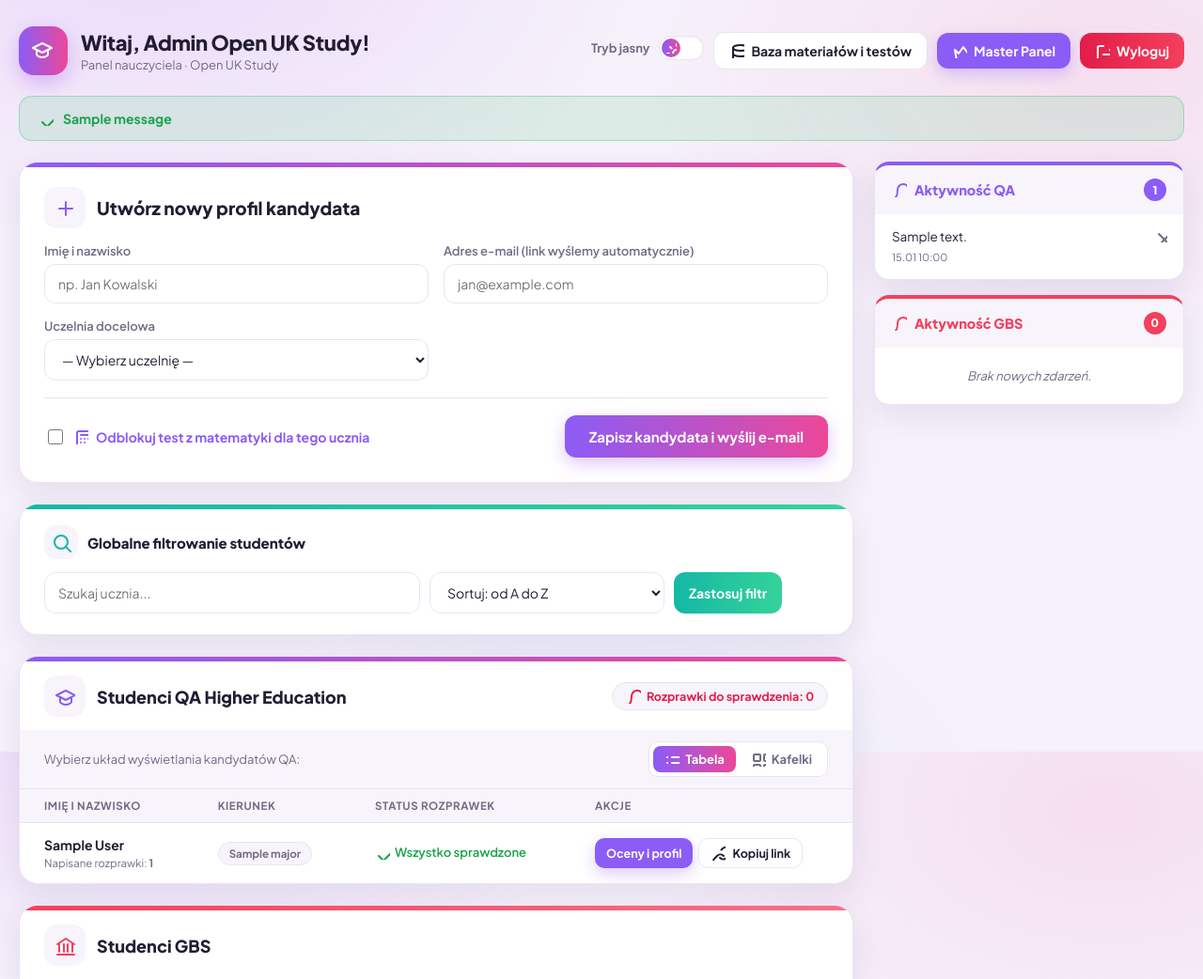
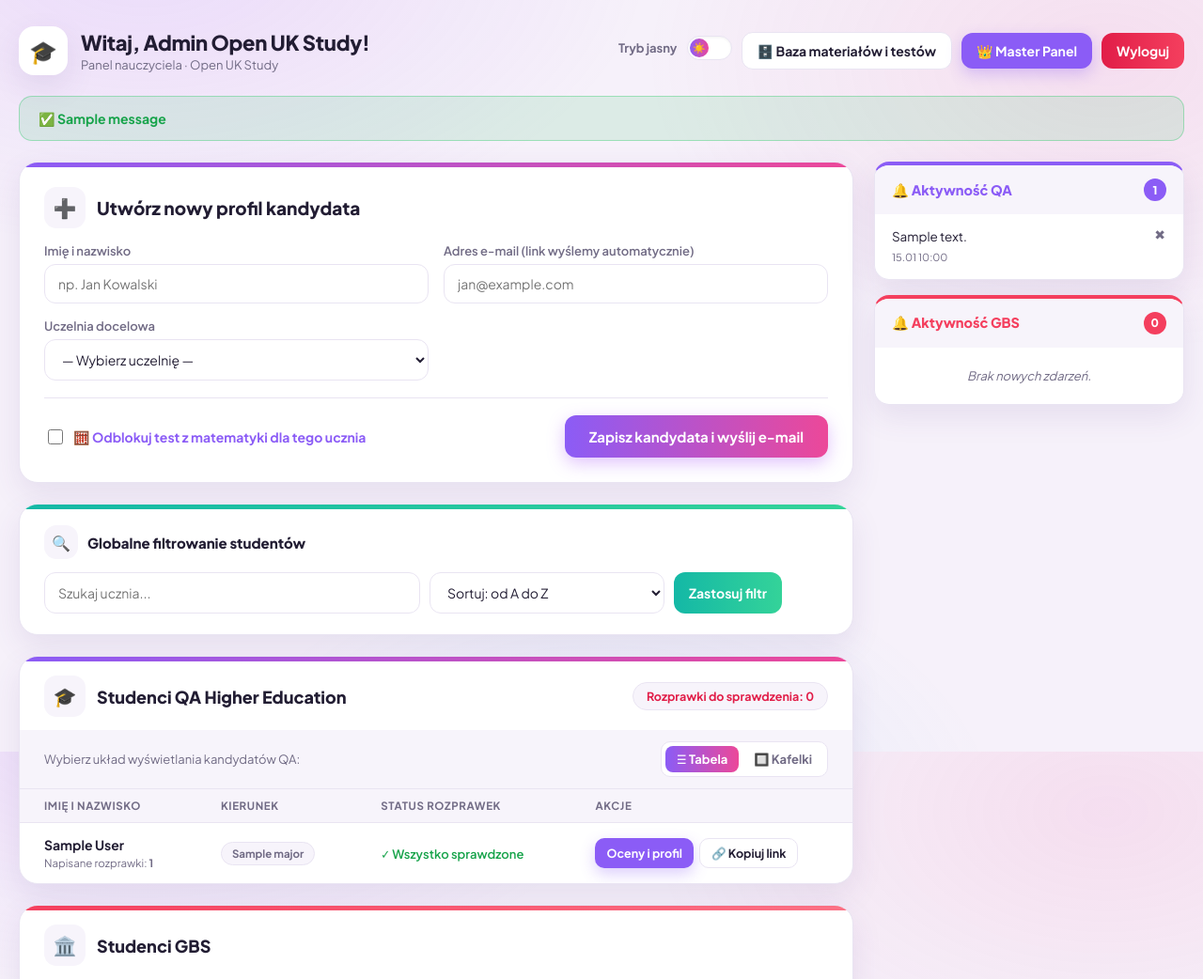
Before and after one commit to kubad0101-creator/rozprawki-app, a Flask app: page /panel in a window 1280 px wide. Shown: the top 1042 px of the page at 94% size. Run offline with Flask 3, Linux system fonts and the light colour scheme; the visitor is signed in with stand-in values (Sample User, id 1); tables that the repository leaves empty hold one stand-in row (values such as "Sample post"); one stand-in notice (Sample message) is shown.

Commit message:
Update panel_dashboard.html

```diff
--- a/templates/panel_dashboard.html
+++ b/templates/panel_dashboard.html
@@ -27,7 +27,6 @@
             --purple:#8b5cf6; --pink:#ec4899; --teal:#14b8a6;
             --danger:#e11d48; --success:#16a34a;
             --qa:#8b5cf6; --gbs:#f43f5e;
-            --icon:#8b5cf6;
         }
         [data-theme="dark"]{
             --bg:#121016;
@@ -36,7 +35,6 @@
                 radial-gradient(820px 520px at 92% 8%, rgba(236,72,153,.12), transparent 60%);
             --surface:#1c1823; --surface-2:#252030; --text:#f1edf8; --muted:#9c95b0;
             --border:#2e2939; --input-bg:#242030; --shadow:0 14px 36px rgba(0,0,0,.45);
-            --icon:#b794f6;
         }
         *{ box-sizing:border-box; }
         body{
@@ -47,17 +45,12 @@
         }
         .wrap{ max-width:1350px; margin:0 auto; display:flex; flex-direction:column; gap:22px; }
 
-        /* ===== Ikony ===== */
-        .ico{ width:20px; height:20px; flex-shrink:0; stroke:currentColor; stroke-width:2; fill:none; stroke-linecap:round; stroke-linejoin:round; }
-        .ico-sm{ width:16px; height:16px; }
-
         .topbar{ display:flex; justify-content:space-between; align-items:center; gap:16px; flex-wrap:wrap; }
         .brand{ display:flex; align-items:center; gap:14px; }
         .brand-logo{
-            width:52px; height:52px; border-radius:16px; background:var(--grad-main); color:#fff;
-            box-shadow:0 8px 20px rgba(168,85,247,.35); display:flex; align-items:center; justify-content:center;
+            width:52px; height:52px; border-radius:16px; background:var(--surface);
+            box-shadow:var(--shadow); display:flex; align-items:center; justify-content:center; font-size:24px;
         }
-        .brand-logo .ico{ width:26px; height:26px; }
         .brand h1{ margin:0; font-size:22px; font-weight:800; letter-spacing:-.3px; }
         .brand p{ margin:2px 0 0; font-size:13px; color:var(--muted); }
         .top-actions{ display:flex; align-items:center; gap:10px; flex-wrap:wrap; }
@@ -72,9 +65,8 @@
         .theme-toggle .knob{
             position:absolute; top:2px; left:2px; width:20px; height:20px; border-radius:50%;
             background:var(--grad-main); display:flex; align-items:center; justify-content:center;
-            transition:left .25s ease; color:#fff;
+            font-size:11px; transition:left .25s ease;
         }
-        .theme-toggle .knob .ico{ width:12px; height:12px; }
         .theme-toggle input:checked + .track .knob{ left:24px; }
 
         .btn{
@@ -102,10 +94,9 @@
         }
         .card::before{ content:''; position:absolute; top:0; left:0; right:0; height:5px; background:var(--card-accent, var(--grad-main)); }
         .icon-sq{
-            width:44px; height:44px; border-radius:13px; background:var(--surface-2); color:var(--icon);
-            display:inline-flex; align-items:center; justify-content:center; flex-shrink:0;
+            width:44px; height:44px; border-radius:13px; background:var(--surface-2);
+            display:inline-flex; align-items:center; justify-content:center; font-size:20px; flex-shrink:0;
         }
-        .icon-sq .ico{ width:22px; height:22px; }
 
         label{ font-size:13px; font-weight:600; color:var(--muted); display:block; margin-bottom:6px; }
         .form-control{
@@ -129,6 +120,8 @@
         }
         .check-math{ cursor:pointer; font-weight:700; color:var(--purple); font-size:14px; display:flex; align-items:center; gap:8px; }
         .check-math input{ accent-color:var(--purple); width:16px; height:16px; }
+        /* Wyróżniony blok terminów */
+        .termin-box{ background:var(--surface-2); border:1px solid var(--border); border-radius:14px; padding:16px; margin-top:6px; }
 
         .filter-title{ margin:0 0 14px; font-size:15px; font-weight:800; display:flex; align-items:center; gap:10px; }
         .filter-form{ display:flex; gap:10px; flex-wrap:wrap; }
@@ -140,7 +133,6 @@
         .counter-pill{
             font-size:12.5px; font-weight:700; padding:6px 14px; border-radius:99px;
             background:var(--surface-2); color:var(--danger); border:1px solid var(--border);
-            display:inline-flex; align-items:center; gap:6px;
         }
         .student-table{ width:100%; border-collapse:collapse; }
         .student-table th{
@@ -164,13 +156,12 @@
             100%{ box-shadow:0 0 0 0 rgba(236,72,153,0); }
         }
         .pulse-dot{ display:inline-block; width:9px; height:9px; border-radius:50%; background:var(--grad-main); animation:pulse 1.6s infinite; margin-right:6px; }
-        .status-ok{ color:var(--success); font-size:13px; font-weight:600; display:inline-flex; align-items:center; gap:5px; }
+        .status-ok{ color:var(--success); font-size:13px; font-weight:600; }
         .status-alert{ color:var(--danger); font-size:13px; font-weight:700; }
 
         .flash{
             padding:14px 20px; border-radius:14px; font-weight:700; font-size:14px;
             background:rgba(34,197,94,.12); color:var(--success); border:1px solid rgba(34,197,94,.35);
-            display:flex; align-items:center; gap:10px;
         }
 
         .qa-view-controls{
@@ -180,8 +171,8 @@
         .qa-view-controls .hint{ font-size:13px; color:var(--muted); }
         .view-switch{ display:flex; gap:4px; background:var(--surface); border:1px solid var(--border); border-radius:10px; padding:4px; }
         .view-btn{
-            display:inline-flex; align-items:center; gap:6px; background:none; border:none; padding:6px 12px; border-radius:8px;
-            cursor:pointer; font-family:inherit; font-size:13px; font-weight:700; color:var(--muted); transition:.15s;
+            background:none; border:none; padding:6px 12px; border-radius:8px; cursor:pointer;
+            font-family:inherit; font-size:13px; font-weight:700; color:var(--muted); transition:.15s;
         }
         .view-btn.active{ background:var(--grad-main); color:#fff; }
 
@@ -208,7 +199,6 @@
             padding:14px 18px; font-weight:800; font-size:14.5px;
             display:flex; justify-content:space-between; align-items:center; background:var(--surface-2);
         }
-        .notif-header .label{ display:inline-flex; align-items:center; gap:8px; }
         .notif-panel.qa .notif-header{ color:var(--qa); }
         .notif-panel.gbs .notif-header{ color:var(--gbs); }
         .count-chip{ font-size:12px; font-weight:800; color:#fff; min-width:24px; height:24px; padding:0 8px; border-radius:99px; display:inline-flex; align-items:center; justify-content:center; }
@@ -219,43 +209,19 @@
         .notif-list li:last-child{ border-bottom:none; }
         .notif-time{ display:block; color:var(--muted); font-size:11px; margin-top:4px; }
         .notif-list form{ position:absolute; top:12px; right:14px; margin:0; }
-        .notif-del{ background:none; border:none; color:var(--muted); cursor:pointer; border-radius:6px; padding:3px; display:inline-flex; }
+        .notif-del{ background:none; border:none; color:var(--muted); cursor:pointer; font-size:14px; border-radius:6px; padding:2px 5px; }
         .notif-del:hover{ color:var(--danger); background:rgba(225,29,72,.10); }
-        .notif-del .ico{ width:15px; height:15px; }
         .empty-notif{ padding:22px; text-align:center; color:var(--muted); font-size:13px; font-style:italic; }
     </style>
 </head>
 <body>
-
-<!-- ===== Definicje ikon SVG (użycie: <svg class="ico"><use href="#i-nazwa"/></svg>) ===== -->
-<svg width="0" height="0" style="position:absolute" aria-hidden="true">
-    <defs>
-        <g id="i-cap"><path d="M22 10 12 5 2 10l10 5 10-5Z"/><path d="M6 12v5c0 1 2.7 3 6 3s6-2 6-3v-5"/></g>
-        <g id="i-plus"><line x1="12" y1="5" x2="12" y2="19"/><line x1="5" y1="12" x2="19" y2="12"/></g>
-        <g id="i-search"><circle cx="11" cy="11" r="7"/><line x1="21" y1="21" x2="16.65" y2="16.65"/></g>
-        <g id="i-db"><ellipse cx="12" cy="5" rx="8" ry="3"/><path d="M4 5v6c0 1.7 3.6 3 8 3s8-1.3 8-3V5"/><path d="M4 11v6c0 1.7 3.6 3 8 3s8-1.3 8-3v-6"/></g>
-        <g id="i-crown"><path d="M3 7l4 4 5-7 5 7 4-4-2 12H5L3 7Z"/></g>
-        <g id="i-logout"><path d="M9 21H5a2 2 0 0 1-2-2V5a2 2 0 0 1 2-2h4"/><polyline points="16 17 21 12 16 7"/><line x1="21" y1="12" x2="9" y2="12"/></g>
-        <g id="i-sun"><circle cx="12" cy="12" r="4"/><line x1="12" y1="2" x2="12" y2="4"/><line x1="12" y1="20" x2="12" y2="22"/><line x1="2" y1="12" x2="4" y2="12"/><line x1="20" y1="12" x2="22" y2="12"/><line x1="5" y1="5" x2="6.5" y2="6.5"/><line x1="17.5" y1="17.5" x2="19" y2="19"/><line x1="5" y1="19" x2="6.5" y2="17.5"/><line x1="17.5" y1="6.5" x2="19" y2="5"/></g>
-        <g id="i-moon"><path d="M21 12.8A9 9 0 1 1 11.2 3a7 7 0 0 0 9.8 9.8Z"/></g>
-        <g id="i-calc"><rect x="4" y="2" width="16" height="20" rx="2"/><line x1="8" y1="6" x2="16" y2="6"/><line x1="8" y1="10" x2="8" y2="10"/><line x1="12" y1="10" x2="12" y2="10"/><line x1="16" y1="10" x2="16" y2="10"/><line x1="8" y1="14" x2="8" y2="14"/><line x1="12" y1="14" x2="12" y2="14"/><line x1="8" y1="18" x2="12" y2="18"/></g>
-        <g id="i-link"><path d="M10 13a5 5 0 0 0 7 0l3-3a5 5 0 0 0-7-7l-1.5 1.5"/><path d="M14 11a5 5 0 0 0-7 0l-3 3a5 5 0 0 0 7 7l1.5-1.5"/></g>
-        <g id="i-user"><circle cx="12" cy="8" r="4"/><path d="M4 21a8 8 0 0 1 16 0"/></g>
-        <g id="i-bank"><path d="M3 10 12 4l9 6"/><line x1="5" y1="10" x2="5" y2="18"/><line x1="10" y1="10" x2="10" y2="18"/><line x1="14" y1="10" x2="14" y2="18"/><line x1="19" y1="10" x2="19" y2="18"/><line x1="3" y1="21" x2="21" y2="21"/></g>
-        <g id="i-list"><line x1="8" y1="6" x2="21" y2="6"/><line x1="8" y1="12" x2="21" y2="12"/><line x1="8" y1="18" x2="21" y2="18"/><line x1="3" y1="6" x2="3.01" y2="6"/><line x1="3" y1="12" x2="3.01" y2="12"/><line x1="3" y1="18" x2="3.01" y2="18"/></g>
-        <g id="i-grid"><rect x="3" y="3" width="7" height="7" rx="1"/><rect x="14" y="3" width="7" height="7" rx="1"/><rect x="3" y="14" width="7" height="7" rx="1"/><rect x="14" y="14" width="7" height="7" rx="1"/></g>
-        <g id="i-bell"><path d="M18 8a6 6 0 0 0-12 0c0 7-3 9-3 9h18s-3-2-3-9"/><path d="M13.7 21a2 2 0 0 1-3.4 0"/></g>
-        <g id="i-check"><polyline points="20 6 9 17 4 12"/></g>
-        <g id="i-x"><line x1="18" y1="6" x2="6" y2="18"/><line x1="6" y1="6" x2="18" y2="18"/></g>
-    </defs>
-</svg>
 
 <div class="wrap">
 
     <!-- ===== NAGŁÓWEK ===== -->
     <div class="topbar">
         <div class="brand">
-            <div class="brand-logo"><svg class="ico"><use href="#i-cap"/></svg></div>
+            <div class="brand-logo">🎓</div>
             <div>
                 <h1>Witaj, {{ teacher_name }}!</h1>
                 <p>Panel nauczyciela · Open UK Study</p>
@@ -265,20 +231,20 @@
             <label class="theme-toggle">
                 <span class="lbl" id="themeLabel">Tryb jasny</span>
                 <input type="checkbox" id="themeSwitch" onchange="toggleTheme(this.checked)">
-                <span class="track"><span class="knob" id="themeKnob"><svg class="ico"><use href="#i-sun"/></svg></span></span>
+                <span class="track"><span class="knob" id="themeKnob">☀️</span></span>
             </label>
-            <a href="/panel/database" class="btn btn-ghost"><svg class="ico ico-sm"><use href="#i-db"/></svg> Baza materiałów i testów</a>
+            <a href="/panel/database" class="btn btn-ghost">🗄️ Baza materiałów i testów</a>
             {% if user.role == 'admin' %}
-            <a href="/panel/master" class="btn btn-purple"><svg class="ico ico-sm"><use href="#i-crown"/></svg> Master Panel</a>
+            <a href="/panel/master" class="btn btn-purple">👑 Master Panel</a>
             {% endif %}
-            <a href="/logout" class="btn btn-danger"><svg class="ico ico-sm"><use href="#i-logout"/></svg> Wyloguj</a>
+            <a href="/logout" class="btn btn-danger">Wyloguj</a>
         </div>
     </div>
 
     {% with messages = get_flashed_messages(with_categories=true) %}
       {% if messages %}
         {% for category, message in messages %}
-          <div class="flash"><svg class="ico ico-sm"><use href="#i-check"/></svg> {{ message }}</div>
+          <div class="flash">✅ {{ message }}</div>
         {% endfor %}
       {% endif %}
     {% endwith %}
@@ -290,7 +256,7 @@
 
             <!-- NOWY KANDYDAT -->
             <div class="card" style="--card-accent:var(--grad-main);">
-                <h2 class="section-title"><span class="icon-sq"><svg class="ico"><use href="#i-plus"/></svg></span> Utwórz nowy profil kandydata</h2>
+                <h2 class="section-title"><span class="icon-sq">➕</span> Utwórz nowy profil kandydata</h2>
                 <form method="POST" action="/panel/student/add" id="addStudentForm">
                     <div class="form-grid">
                         <div>
@@ -328,20 +294,20 @@
                                 {% endfor %}
                             </select>
                         </div>
-                        <div id="terminFields" class="termin-grid" style="grid-column:1 / -1; display:none; grid-template-columns:1fr 1fr; gap:16px;">
+                        <div id="terminFields" class="termin-box termin-grid" style="grid-column:1 / -1; display:none; grid-template-columns:1fr 1fr; gap:16px;">
                             <div>
-                                <label>Proponowany termin 1 (wyczyść, aby nie wysyłać)</label>
+                                <label>📅 Proponowany termin 1 (wyczyść, aby nie wysyłać)</label>
                                 <input type="datetime-local" name="termin1" class="form-control" id="termin1Input">
                             </div>
                             <div>
-                                <label>Proponowany termin 2 (wyczyść, aby nie wysyłać)</label>
+                                <label>📅 Proponowany termin 2 (wyczyść, aby nie wysyłać)</label>
                                 <input type="datetime-local" name="termin2" class="form-control" id="termin2Input">
                             </div>
                         </div>
                     </div>
                     <div class="form-footer">
                         <label class="check-math" style="margin:0;">
-                            <input type="checkbox" name="has_math_test" value="1"> <svg class="ico ico-sm"><use href="#i-calc"/></svg> Odblokuj test z matematyki dla tego ucznia
+                            <input type="checkbox" name="has_math_test" value="1"> 🧮 Odblokuj test z matematyki dla tego ucznia
                         </label>
                         <button type="submit" class="btn btn-grad" style="font-size:15px; padding:13px 26px;">Zapisz kandydata i wyślij e-mail</button>
                     </div>
@@ -350,7 +316,7 @@
 
             <!-- WYSZUKIWARKA -->
             <div class="card" style="--card-accent:var(--grad-teal); padding:22px 26px;">
-                <h3 class="filter-title"><span class="icon-sq" style="width:36px; height:36px; color:var(--teal);"><svg class="ico"><use href="#i-search"/></svg></span> Globalne filtrowanie studentów</h3>
+                <h3 class="filter-title"><span class="icon-sq" style="width:36px; height:36px; font-size:16px;">🔍</span> Globalne filtrowanie studentów</h3>
                 <form method="GET" action="/panel" class="filter-form">
                     <input type="text" name="q" value="{{ search_query }}" placeholder="Szukaj ucznia..." class="form-control" style="max-width:400px;">
                     <select name="sort" class="form-control" style="max-width:250px;">
@@ -374,15 +340,15 @@
                     {% endfor %}
                 {% endfor %}
                 <div class="uni-head">
-                    <h3><span class="icon-sq"><svg class="ico"><use href="#i-cap"/></svg></span> Studenci QA Higher Education</h3>
-                    <span class="counter-pill"><svg class="ico ico-sm"><use href="#i-bell"/></svg> Rozprawki do sprawdzenia: {{ total_qa_to_check.count }}</span>
+                    <h3><span class="icon-sq">🎓</span> Studenci QA Higher Education</h3>
+                    <span class="counter-pill">Rozprawki do sprawdzenia: {{ total_qa_to_check.count }}</span>
                 </div>
 
                 <div class="qa-view-controls">
                     <span class="hint">Wybierz układ wyświetlania kandydatów QA:</span>
                     <div class="view-switch">
-                        <button class="view-btn active" id="btnList" onclick="setQaView('list')"><svg class="ico ico-sm"><use href="#i-list"/></svg> Tabela</button>
-                        <button class="view-btn" id="btnGrid" onclick="setQaView('grid')"><svg class="ico ico-sm"><use href="#i-grid"/></svg> Kafelki</button>
+                        <button class="view-btn active" id="btnList" onclick="setQaView('list')">☰ Tabela</button>
+                        <button class="view-btn" id="btnGrid" onclick="setQaView('grid')">🔲 Kafelki</button>
                     </div>
                 </div>
 
@@ -419,13 +385,13 @@
                                 <span class="pulse-dot"></span>
                                 <span class="status-alert">{{ to_check.count }} do sprawdzenia!</span>
                             {% else %}
-                                <span class="status-ok"><svg class="ico ico-sm"><use href="#i-check"/></svg> Wszystko sprawdzone</span>
+                                <span class="status-ok">✓ Wszystko sprawdzone</span>
                             {% endif %}
                         </td>
                         <td>
                             <div class="actions-cell">
                                 <a href="/admin/student/{{ s.id }}" class="btn btn-purple btn-sm">Oceny i profil</a>
-                                <button class="btn btn-ghost btn-sm" onclick="copySilent('{{ request.host_url }}student/{{ s.url_slug }}', this)"><svg class="ico ico-sm"><use href="#i-link"/></svg> Kopiuj link</button>
+                                <button class="btn btn-ghost btn-sm" onclick="copySilent('{{ request.host_url }}student/{{ s.url_slug }}', this)">🔗 Kopiuj link</button>
                             </div>
                         </td>
                     </tr>
@@ -449,8 +415,8 @@
                     <div class="qa-card {% if to_check.count > 0 %}pulse-card{% endif %}">
                         <h4>{{ s.name }}</h4>
                         <div class="muted-sm">Rozprawek napisanych: <b>{{ written.count }}</b></div>
-                        <p style="margin:0; font-weight:700; font-size:13px;" class="{% if to_check.count > 0 %}status-alert{% else %}status-ok{% endif %}" {% if to_check.count == 0 %}style="justify-content:center;"{% endif %}>
-                            {% if to_check.count > 0 %}Do sprawdzenia: {{ to_check.count }}{% else %}Wszystko ok{% endif %}
+                        <p style="margin:0; font-weight:700; font-size:13px;" class="{% if to_check.count > 0 %}status-alert{% else %}status-ok{% endif %}">
+                            {% if to_check.count > 0 %}Do sprawdzenia: {{ to_check.count }}{% else %}✓ Wszystko ok{% endif %}
                         </p>
                         <div class="qa-card-actions">
                             <a href="/admin/student/{{ s.id }}" class="btn btn-purple btn-xs">Profil</a>
@@ -465,7 +431,7 @@
             <!-- STUDENCI GBS -->
             {% if has_gbs %}
             <div class="card uni-card" style="--card-accent:var(--grad-red);">
-                <div class="uni-head"><h3><span class="icon-sq" style="color:var(--gbs);"><svg class="ico"><use href="#i-bank"/></svg></span> Studenci GBS</h3></div>
+                <div class="uni-head"><h3><span class="icon-sq">🏛️</span> Studenci GBS</h3></div>
                 <table class="student-table">
                     <thead>
                     <tr>
@@ -484,7 +450,7 @@
                         <td>
                             <div class="actions-cell">
                                 <a href="/admin/student/{{ s.id }}" class="btn btn-purple btn-sm">Oceny i profil</a>
-                                <button class="btn btn-ghost btn-sm" onclick="copySilent('{{ request.host_url }}student/{{ s.url_slug }}', this)"><svg class="ico ico-sm"><use href="#i-link"/></svg> Kopiuj link</button>
+                                <button class="btn btn-ghost btn-sm" onclick="copySilent('{{ request.host_url }}student/{{ s.url_slug }}', this)">🔗 Kopiuj link</button>
                             </div>
                         </td>
                     </tr>
@@ -502,7 +468,7 @@
             {% if has_qa %}
             <div class="notif-panel qa">
                 <div class="notif-header">
-                    <span class="label"><svg class="ico ico-sm"><use href="#i-bell"/></svg> Aktywność QA</span>
+                    <span>🔔 Aktywność QA</span>
                     <span class="count-chip">{{ qa_notifications|length }}</span>
                 </div>
                 {% if qa_notifications %}
@@ -512,7 +478,7 @@
                         {{ n.message|safe }}
                         <span class="notif-time">{{ n.created_at.strftime('%d.%m %H:%M') }}</span>
                         <form method="POST" action="/admin/notif/delete/{{ n.id }}">
-                            <button type="submit" class="notif-del"><svg class="ico"><use href="#i-x"/></svg></button>
+                            <button type="submit" class="notif-del">✖</button>
                         </form>
                     </li>
                     {% endfor %}
@@ -526,7 +492,7 @@
             {% if has_gbs %}
             <div class="notif-panel gbs">
                 <div class="notif-header">
-                    <span class="label"><svg class="ico ico-sm"><use href="#i-bell"/></svg> Aktywność GBS</span>
+                    <span>🔔 Aktywność GBS</span>
                     <span class="count-chip">{{ gbs_notifications|length }}</span>
                 </div>
                 {% if gbs_notifications %}
@@ -536,7 +502,7 @@
                         {{ n.message|safe }}
                         <span class="notif-time">{{ n.created_at.strftime('%d.%m %H:%M') }}</span>
                         <form method="POST" action="/admin/notif/delete/{{ n.id }}">
-                            <button type="submit" class="notif-del"><svg class="ico"><use href="#i-x"/></svg></button>
+                            <button type="submit" class="notif-del">✖</button>
                         </form>
                     </li>
                     {% endfor %}
@@ -560,7 +526,7 @@
         var lbl = document.getElementById('themeLabel');
         if (lbl) lbl.textContent = (t === 'dark') ? 'Tryb ciemny' : 'Tryb jasny';
         var knob = document.getElementById('themeKnob');
-        if (knob) knob.innerHTML = '<svg class="ico"><use href="#i-' + (t === 'dark' ? 'moon' : 'sun') + '"/></svg>';
+        if (knob) knob.textContent = (t === 'dark') ? '🌙' : '☀️';
     }
     function toggleTheme(isDark) {
         var t = isDark ? 'dark' : 'light';
@@ -579,7 +545,7 @@
     function copySilent(text, btnElement) {
         navigator.clipboard.writeText(text).then(function() {
             var originalHTML = btnElement.innerHTML;
-            btnElement.innerHTML = '<svg class="ico ico-sm"><use href="#i-check"/></svg> Skopiowano!';
+            btnElement.innerHTML = "✅ Skopiowano!";
             btnElement.style.borderColor = "#22c55e";
             btnElement.style.color = "#16a34a";
             setTimeout(function() {
```
